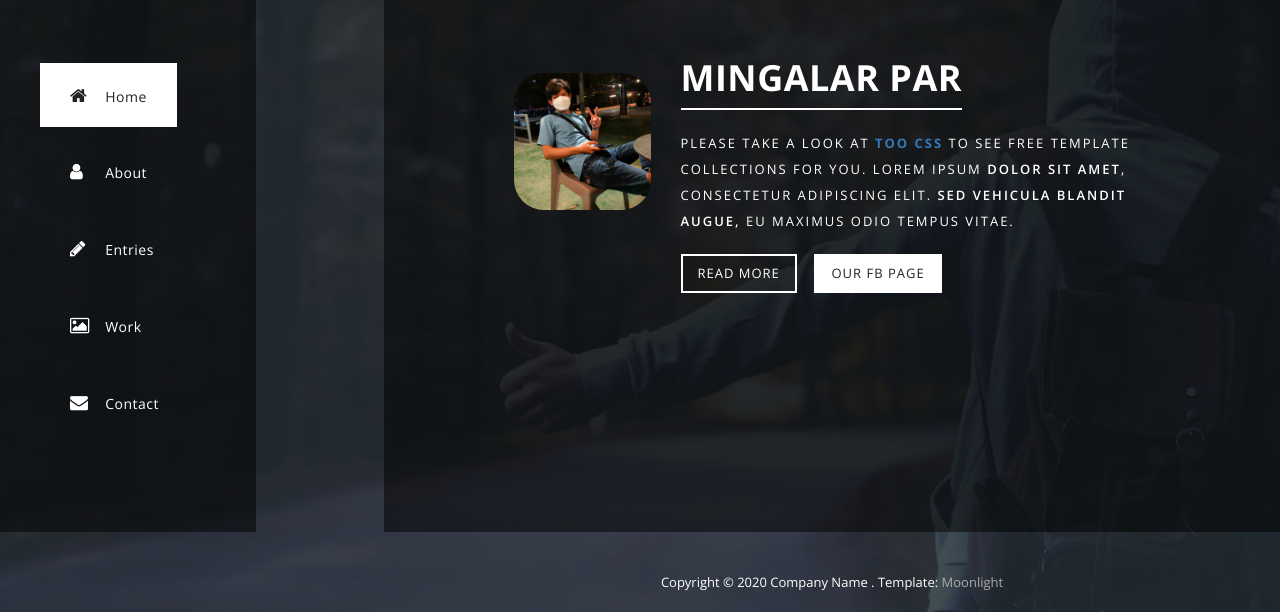
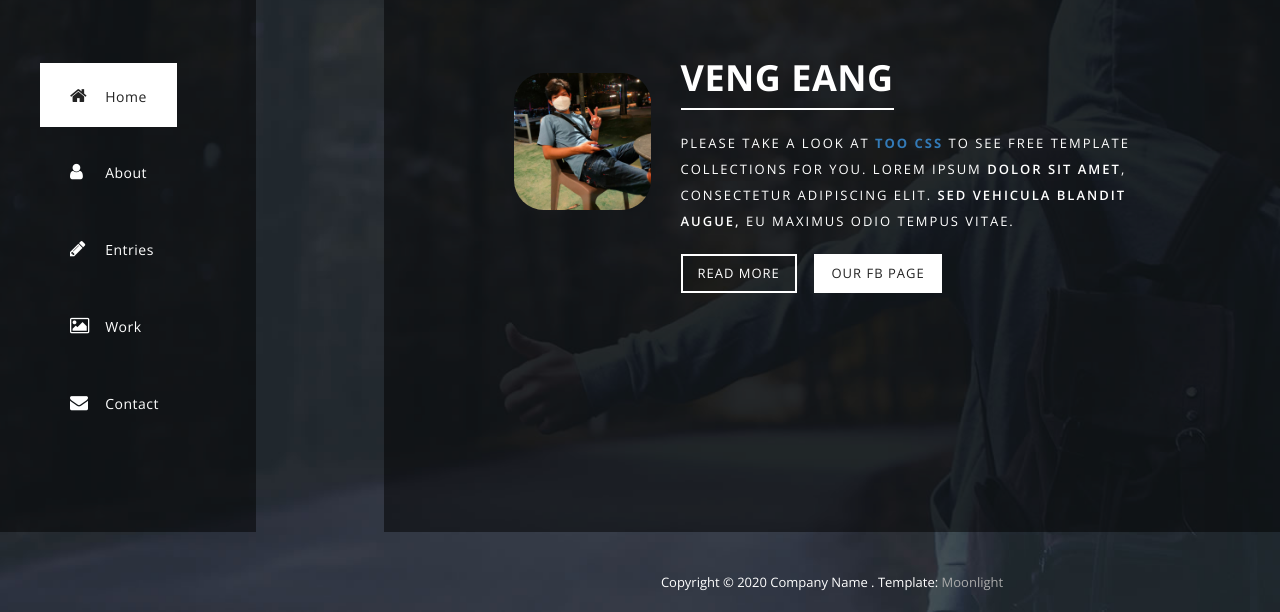
Before and after one commit to Veng-Eang/vengeang, a plain HTML site: page index.html in a window 1280 px wide. Shown: the part 188-800 px from the top of the page. Drawn offline with nearby package versions, Linux system fonts and the light colour scheme.

Commit message:
change name

```diff
--- a/index.html
+++ b/index.html
@@ -58,7 +58,7 @@
                       <div class="author-image"><img src="img/author_image.jpg" alt="Author Image"></div>
                   </div>
                   <div class="col-md-9">
-                      <h2>Mingalar par</h2>
+                      <h2>Veng Eang</h2>
                       <p>Please take a look at <strong><a rel="nofollow" href="https://www.toocss.com">Too CSS</a></strong> to see free template collections for you. Lorem ipsum <em>dolor sit amet</em>, consectetur adipiscing elit. <em>Sed vehicula blandit augue,</em> eu maximus odio tempus vitae.</p>
                       <div class="main-btn"><a href="#2">Read More</a></div>
                       <div class="fb-btn"><a rel="nofollow" href="https://fb.com/templatemo">Our FB Page</a></div>
```
